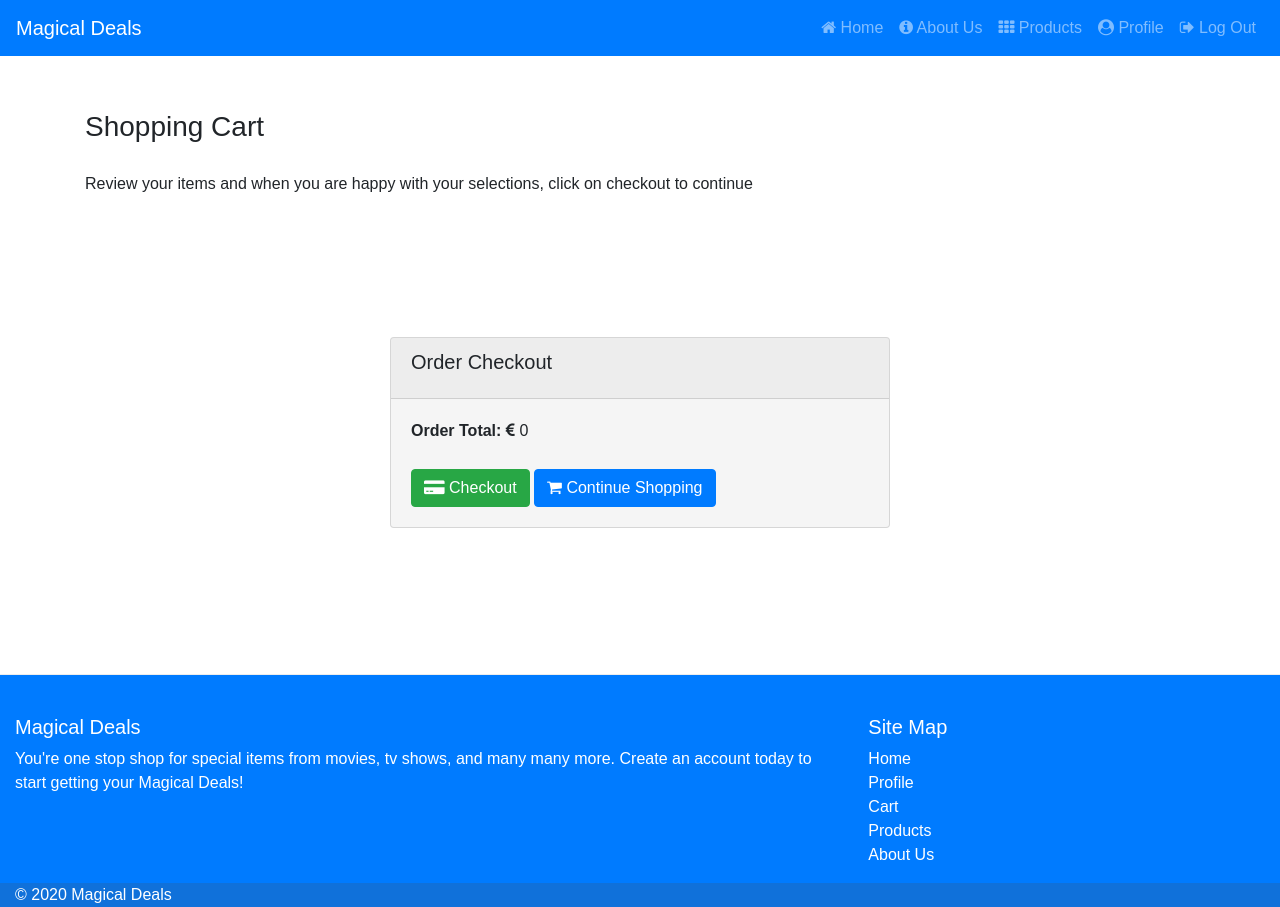
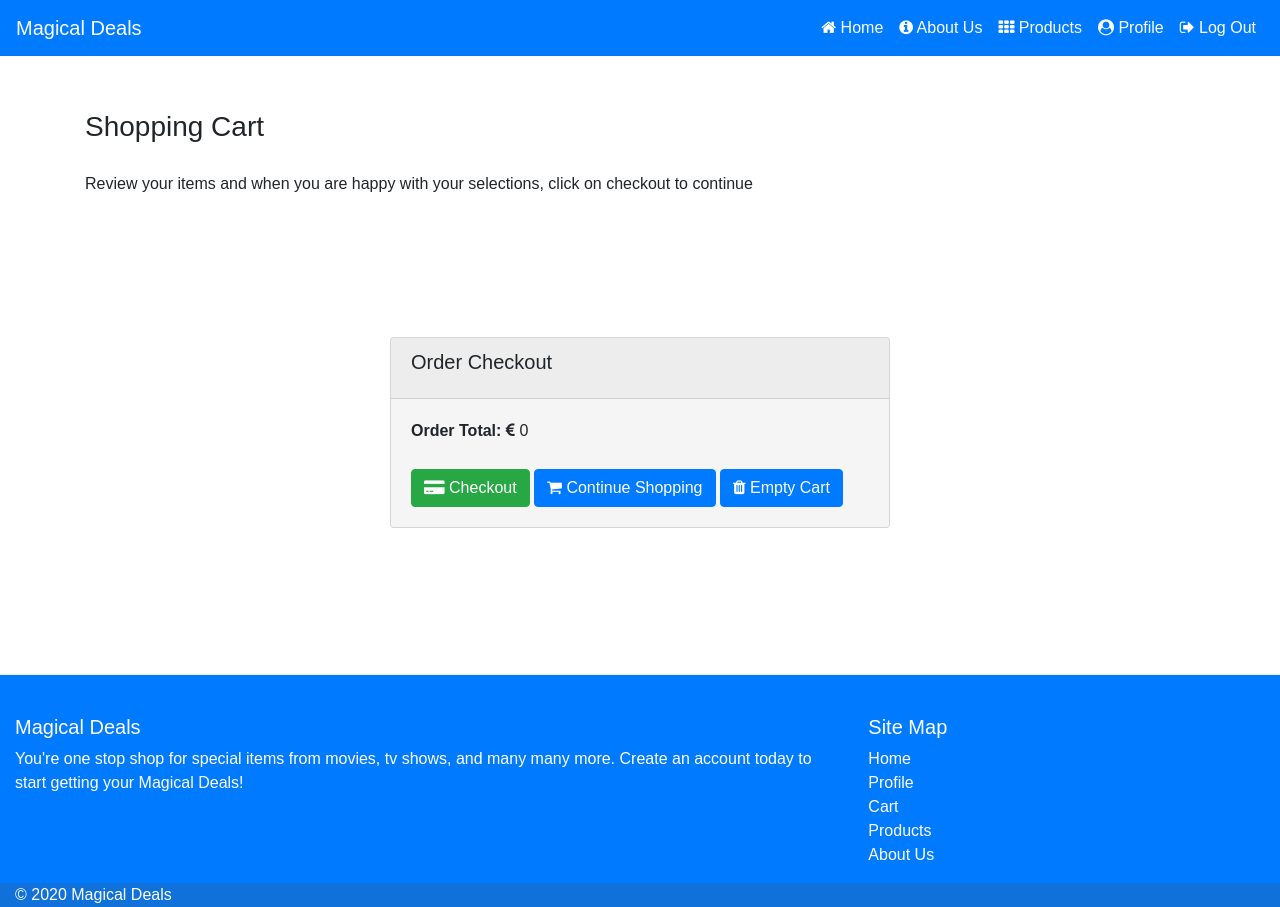
Before and after one commit to aidan-stritch/magical-deals, a Django app: page /cart/ in a window 1280 px wide. Run offline with Django 3.2, Linux system fonts and the light colour scheme; the visitor is signed in with stand-in values (Sample User, id 1); some libraries are stand-ins or nearby versions.

Commit message:
added functionality for user to empty their cart when button is clicked on cart.html

```diff
--- a/cart/templates/cart.html
+++ b/cart/templates/cart.html
@@ -53,6 +53,7 @@
             <div class="display">
                 <a href="{% url 'checkout' %}" class="btn btn-success" role="button"><i class="fa fa-credit-card-alt" aria-hidden="true"></i> Checkout</a>
                 <a href="{% url 'products' %}" class="btn btn-primary btn-sizing"><i class="fa fa-shopping-cart" aria-hidden="true"></i> Continue Shopping</a>
+                <a href="{% url 'empty_cart' %}" class="btn btn-primary btn-sizing"><i class="fa fa-trash" aria-hidden="true"></i> Empty Cart</a>
             </div>
         </div>
     </div>
--- a/cart/urls.py
+++ b/cart/urls.py
@@ -1,8 +1,9 @@
 from django.conf.urls import url
-from .views import view_cart, add_to_cart, adjust_cart
+from .views import view_cart, add_to_cart, adjust_cart, empty_cart
 
 urlpatterns = [
     url(r'^$', view_cart, name='view_cart'),
     url(r'^add/(?P<id>\d+)', add_to_cart, name='add_to_cart'),
     url(r'^adjust/(?P<id>\d+)', adjust_cart, name='adjust_cart'),
+    url(r'^empty_cart/$', empty_cart, name='empty_cart'),
 ]
--- a/cart/views.py
+++ b/cart/views.py
@@ -1,5 +1,6 @@
 from django.shortcuts import render, redirect, reverse
 from django.contrib.auth.decorators import login_required
+from django.contrib import messages
 
 # Create your views here.
 
@@ -35,3 +36,9 @@ def adjust_cart(request, id):
 
     request.session['cart'] = cart
     return redirect(reverse('view_cart'))
+
+
+def empty_cart(request):
+    request.session['cart'] = {}
+    messages.success(request, "Cart successfully emptied")
+    return redirect(reverse('index'))
--- a/static/css/custom.css
+++ b/static/css/custom.css
@@ -51,12 +51,19 @@ ul {
 }
 /*..........................NavBar*/
 
-.navbar-default .badge {
-  background-color: yellow;
+.badge-warning {
+    color: #212529;
+    background-color: #fafa37;
+    border-radius: 1.25rem;
 }
 
 a.navlink {
   background-color: #007bff;
+
+}
+
+.navbar-dark .navbar-nav .nav-link {
+    color:#fff;
 }
 
 /*..........................Footer*/
```
